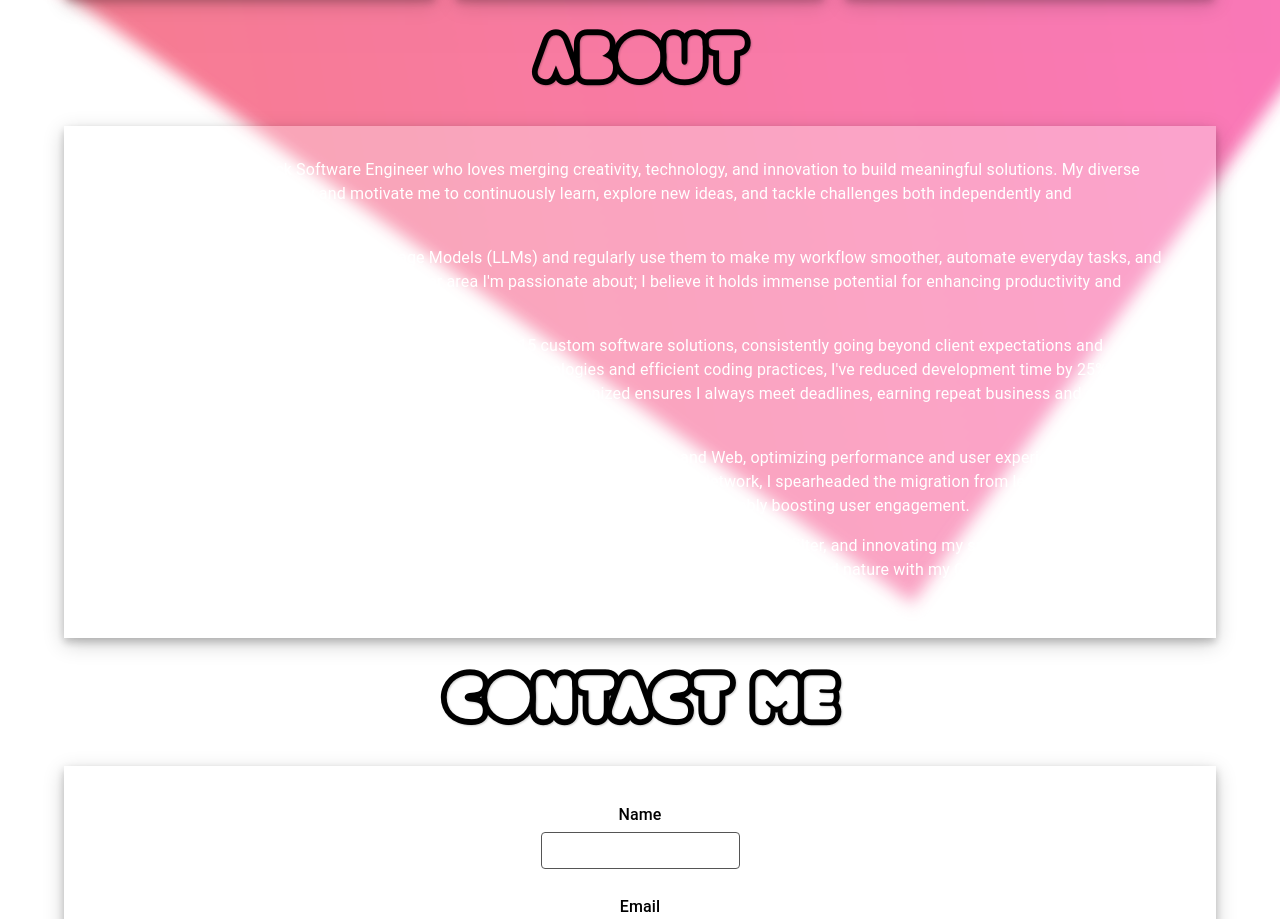
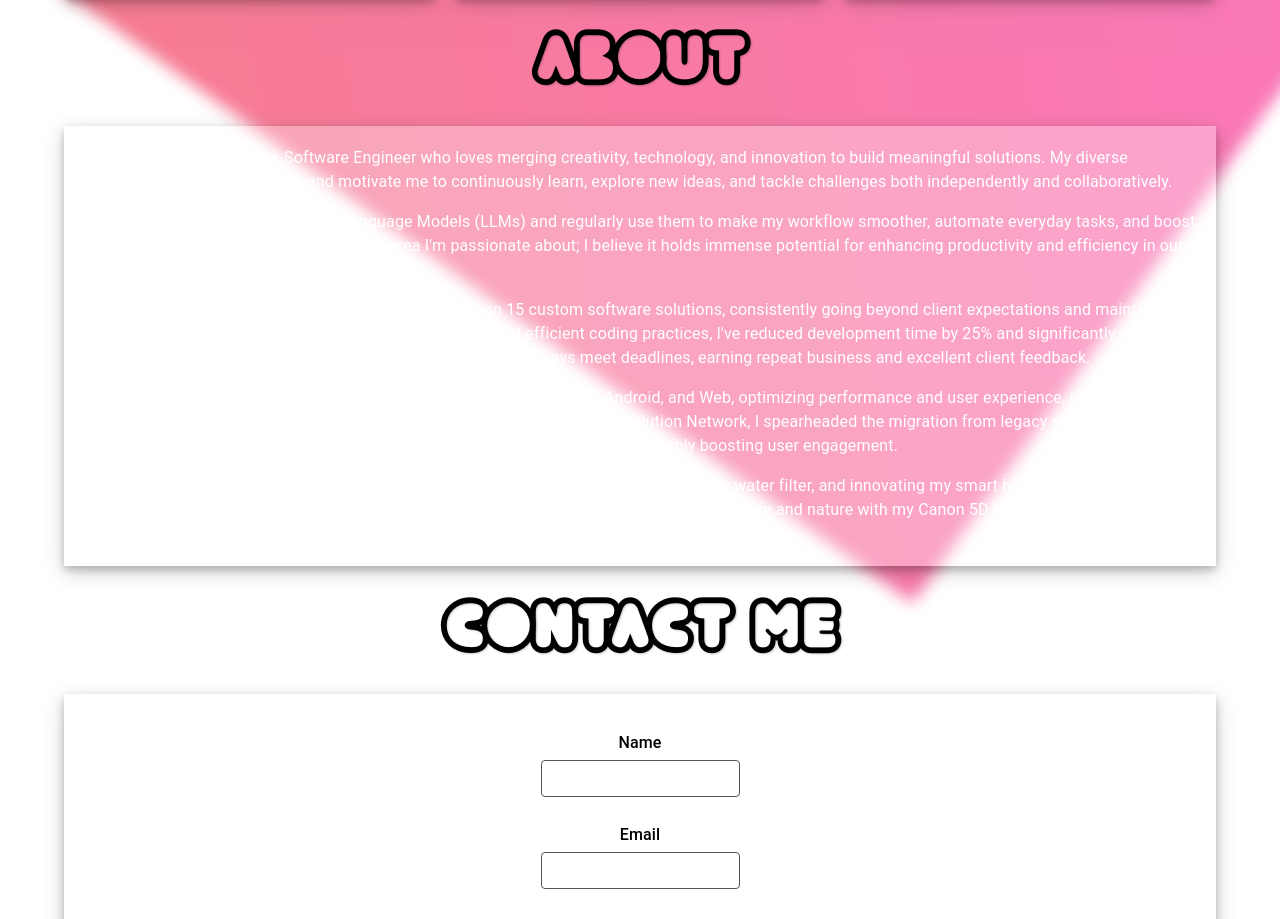
Before and after one commit to anton3ch/portfolio-react, a React (Create React App) app: page / in a window 1280 px wide. Shown: the part 1472-2391 px from the top of the page. Built offline with nearby package versions, Linux system fonts and the light colour scheme; a web font is replaced by a local one.

Commit message:
update about me padding

```diff
--- a/src/index.css
+++ b/src/index.css
@@ -488,7 +488,7 @@ h5.card-text {
 }
 
 .aboutText {
-  padding: 2rem;
+  padding: 20px;
 }
 
 .cardAbout {
```
